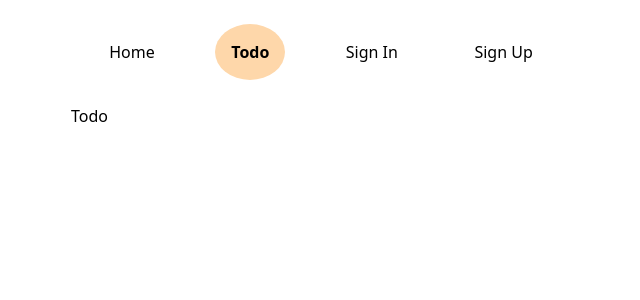
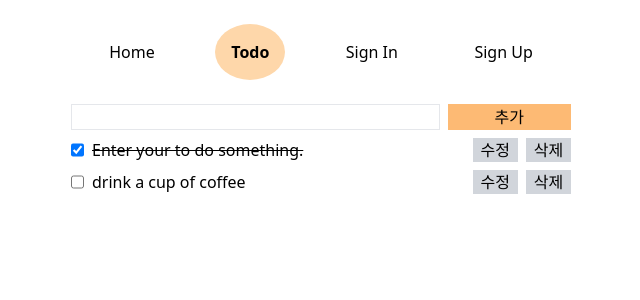
Before and after one commit to lyn94/wanted-pre-onboarding-frontend, a React (Create React App) app: page /todo in a window 1280 px wide. Shown: the top 300 px of the page, without its empty margins (319-959 px from the left). Built offline with nearby package versions, Linux system fonts and the light colour scheme.

Commit message:
feat: Todo 컴포넌트 분리, 추가/수정/삭제 기능 추가

```diff
--- /dev/null
+++ b/src/components/AddTodo.js
@@ -0,0 +1,34 @@
+import React, { useState } from "react";
+
+const AddTodo = ({addToList}) => {
+  const [todoText, setTodoText] = useState("");
+  const onAdd = (e) => {
+    e.preventDefault();
+    if (!todoText) {
+      alert("내용을 입력해주세요.");
+      return;
+    }
+    addToList(todoText);
+    setTodoText("");
+  };
+  return (
+    <form className="flex flex-row gap-2 w-full" onSubmit={onAdd} name="addForm">
+      <input
+        type="text"
+        className="border-[1px] px-2 w-3/4"
+        data-testid="new-todo-input"
+        value={todoText}
+        onChange={(e) => setTodoText(e.target.value)}
+      />
+      <button
+        type="submit"
+        className="bg-orange-300 px-4 border-orange-300 border-[1px] w-1/4"
+        data-testid="new-todo-add-button"
+      >
+        추가
+      </button>
+    </form>
+  );
+};
+
+export default AddTodo;
--- /dev/null
+++ b/src/components/TodoList.js
@@ -0,0 +1,63 @@
+import React, { useState } from "react";
+
+const TodoList = ({ id, done, text, onComplete, onDelete, onUpdate }) => {
+  const [editMode, setEditMode] = useState(false);
+  const [editValue, setEditValue] = useState({ id, text, done });
+  const onEdit = (e) => {
+    const editedText = e.target.value;
+    setEditValue({ id, text: editedText, done });
+  };
+const isUpdate = (e, editValue) => {
+  onUpdate(e, editValue);
+  setEditMode(false);
+}
+  return (
+    <li className="flex flex-row items-center gap-2 justify-between w-full">
+      <label className="flex flex-row gap-2 w-full">
+        <input type="checkbox" defaultChecked={done ? true : false} onChange={() => onComplete(id)} />
+        {editMode ? (
+          <form className="flex flex-row w-full justify-between items-center gap-2"
+          onSubmit={(e) => isUpdate(e, editValue)}
+          >
+            <input
+              name="editInput"
+              type="text"
+              value={editValue.text}
+              onChange={onEdit}
+              className="border-[1px] w-3/4 pl-1"
+              data-testid="modify-input"
+            />
+            <div className="flex flex-row gap-2 w-1/4">
+              <button
+                type="submit"
+                className="bg-gray-300 w-1/2"
+                data-testid="submit-button"
+              >
+                제출
+              </button>
+              <button className="bg-gray-300 w-1/2" onClick={() => setEditMode(false)} data-testid="cancel-button">
+                취소
+              </button>
+            </div>
+          </form>
+        ) : (
+          <span className={done && "line-through"}>{text}</span>
+        )}
+      </label>
+      {editMode ? (
+        <></>
+      ) : (
+        <div className="flex flex-row gap-2 w-1/4">
+          <button className="bg-gray-300 w-1/2" onClick={() => setEditMode(true)} data-testid="modify-button">
+            수정
+          </button>
+          <button className="bg-gray-300 w-1/2" onClick={() => onDelete(id)} data-testid="delete-button">
+            삭제
+          </button>
+        </div>
+      )}
+    </li>
+  );
+};
+
+export default TodoList;
--- a/src/pages/Todo.js
+++ b/src/pages/Todo.js
@@ -1,7 +1,50 @@
-import React from "react";
+import React, { useState } from "react";
+import { cls } from "../lib/common/utils";
+import AddTodo from "../components/AddTodo";
+import TodoList from "../components/TodoList";
 
 const Todo = () => {
-  return <div>Todo</div>;
+  const [todoList, setTodoList] = useState([
+    { id: 1, text: "Enter your to do something.", done: true },
+    { id: 2, text: "drink a cup of coffee", done: false },
+  ]);
+  const addToList = (text) => {
+    setTodoList([
+      ...todoList,
+      {
+        id: Math.random() * 100000000,
+        text: text,
+        done: false,
+      },
+    ]);
+  };
+
+  const onComplete = (id) => {
+    setTodoList(todoList.map((todo) => (todo.id === id ? { ...todo, done: !todo.done } : todo)));
+  };
+  const onUpdate = (e, updateValue) => {
+    e.preventDefault();
+    setTodoList(todoList.map((todo) => (todo.id === updateValue.id ? {...todo, text: updateValue.text } : todo)))
+  }
+  const onDelete = (id) => {
+    setTodoList(todoList.filter((todo) => todo.id !== id));
+  };
+
+  return (
+    <div className="flex flex-col gap-2 justify-center mx-auto w-full">
+      <AddTodo addToList={addToList} />
+      {/* Todo list */}
+      <div className="flex flex-col gap-2">
+        {!todoList.length ? (
+          <p>할 일을 추가해보세요.</p>
+        ) : (
+          todoList.map((todo) => {
+            return <TodoList key={todo.id} id={todo.id} text={todo.text} done={todo.done} onComplete={onComplete} onDelete={onDelete} onUpdate={onUpdate} />;
+          })
+        )}
+      </div>
+    </div>
+  );
 };
 
 export default Todo;
```
